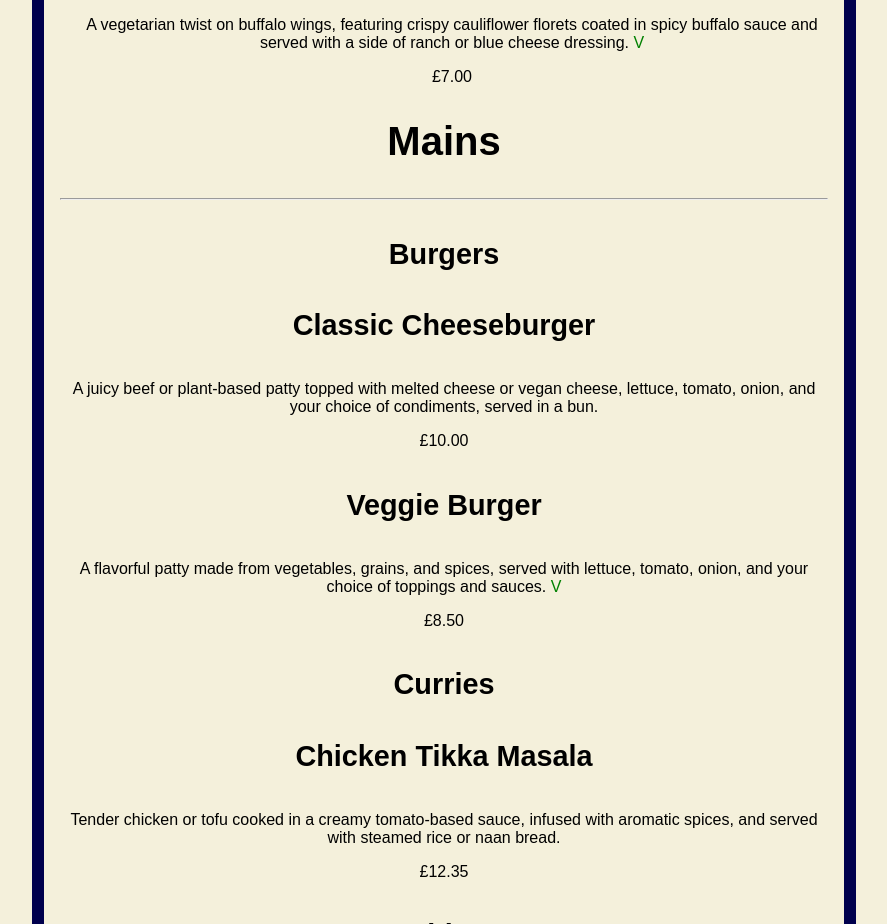
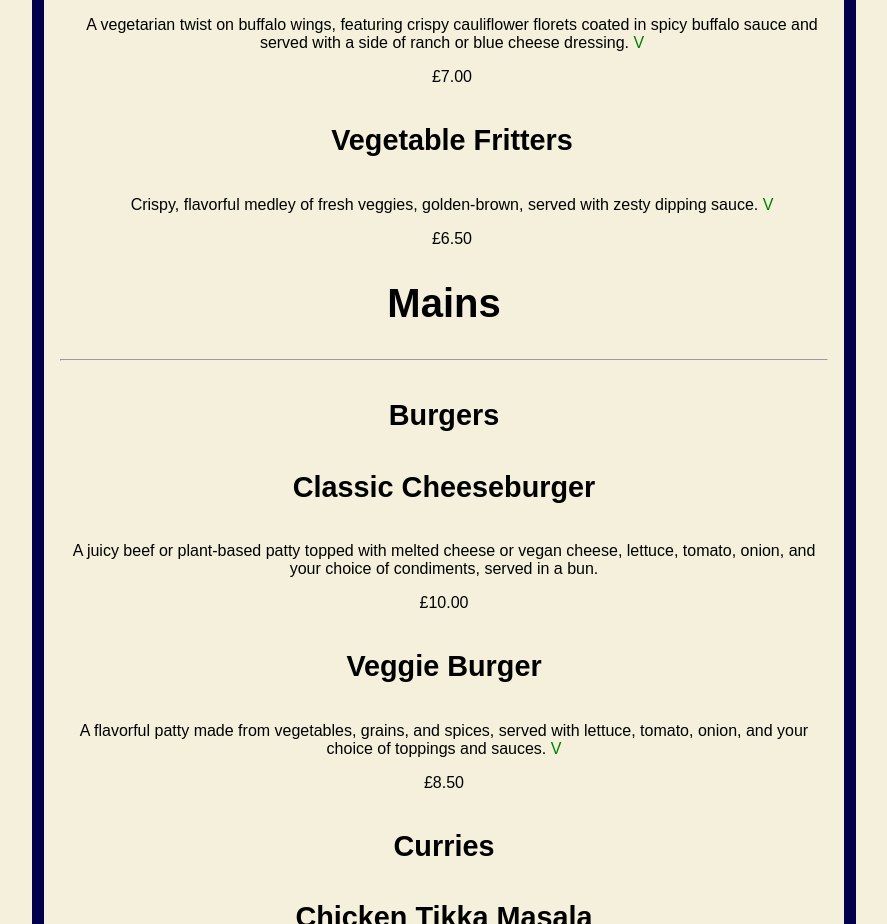
Before and after one commit to HarryS44/Restaurant, a plain HTML site: page menu.html in a window 1280 px wide. Shown: the part 1060-1984 px from the top of the page, without its empty margins (196-1083 px from the left). Drawn offline with Linux system fonts and the light colour scheme; a web font is replaced by a local one.

Commit message:
Added fritters to menu

```diff
--- a/menu.html
+++ b/menu.html
@@ -54,6 +54,9 @@
                     <p>A vegetarian twist on buffalo wings, featuring crispy cauliflower florets coated in spicy buffalo
                         sauce and served with a side of ranch or blue cheese dressing. <span class="veggie">V</span></p>
                     <p>£7.00</p>
+                    <h4>Vegetable Fritters</h4>
+                    <p> Crispy, flavorful medley of fresh veggies, golden-brown, served with zesty dipping sauce. <span class="veggie">V</span></p>
+                    <p>£6.50</p>
                 </div>
             </div>
 
--- a/resources/css/style.css
+++ b/resources/css/style.css
@@ -243,7 +243,7 @@ footer p {
 /* Styles for large desktops and high-resolution displays */
 @media (min-width: 1025px) {
     .landinginfo{
-        min-height: 40rem;
+        height: 40rem;
     }
 
 }
```
